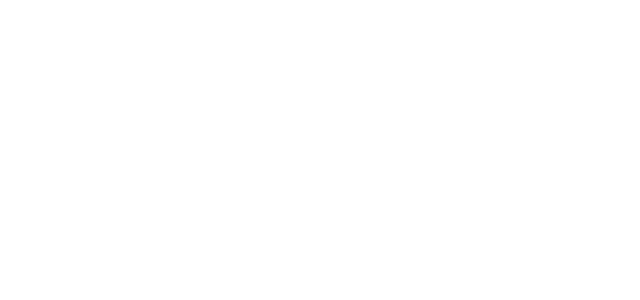
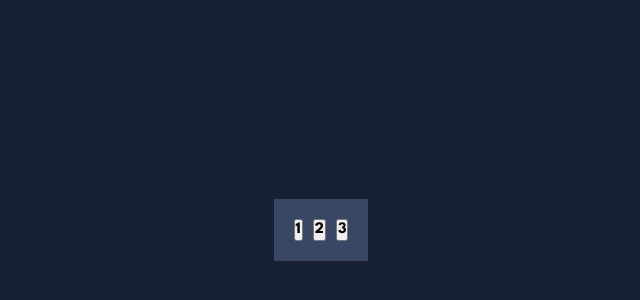
Before and after one commit to KaMazim/calculator_app, a React (Create React App) app: page / in a window 1280 px wide. Shown: the part 170-470 px from the top of the page, without its empty margins (319-959 px from the left). Built offline with nearby package versions, Linux system fonts and the light colour scheme.

Commit message:
feat: add theme to project

```diff
--- a/src/App.tsx
+++ b/src/App.tsx
@@ -1,5 +1,15 @@
-function App() {
-    return <div></div>;
-}
+import Container from './components/Container';
+import Screen from './components/Screen';
+import { ThemeProvider } from './providers/ThemeProvider';
+
+const App = () => {
+    return (
+        <ThemeProvider>
+            <Screen>
+                <Container />
+            </Screen>
+        </ThemeProvider>
+    );
+};
 
 export default App;
--- /dev/null
+++ b/src/components/Container.tsx
@@ -0,0 +1,34 @@
+import { useContext } from 'react';
+
+import styled from '@emotion/styled';
+
+import { ThemeContext } from '../providers/ThemeProvider';
+
+const StyledContainer = styled.div`
+    display: flex;
+    flex-direction: row;
+    gap: 10px;
+
+    padding: 20px;
+
+    background-color: ${({ theme }) => theme.color.background.main};
+`;
+
+const Container = () => {
+    const { setTheme } = useContext(ThemeContext);
+    return (
+        <StyledContainer>
+            {[0, 1, 2].map((value) => (
+                <button
+                    onClick={() => {
+                        setTheme(value as 0 | 1 | 2);
+                    }}
+                >
+                    {value + 1}
+                </button>
+            ))}
+        </StyledContainer>
+    );
+};
+
+export default Container;
--- /dev/null
+++ b/src/components/Screen.tsx
@@ -0,0 +1,17 @@
+import styled from '@emotion/styled';
+
+const Screen = styled.main`
+    width: 100%;
+    height: 100%;
+    min-height: 100vh;
+
+    display: flex;
+    justify-content: center;
+    align-items: center;
+
+    background-color: ${({ theme }) => theme.color.background.screen};
+
+    transition: ${({ theme }) => theme.transition};
+`;
+
+export default Screen;
--- /dev/null
+++ b/src/providers/ThemeProvider/colorThemes.ts
@@ -0,0 +1,98 @@
+import { Theme } from '@emotion/react';
+
+type colorTheme = Theme['color'];
+
+const colorThemes: colorTheme[] = [
+    {
+        background: {
+            main: 'hsl(222, 26%, 31%)',
+            toggleKeyPad: 'hsl(223, 31%, 20%)',
+            screen: 'hsl(224, 36%, 15%)',
+        },
+
+        key: {
+            primary: {
+                // Also used in toggle button
+                background: 'hsl(6, 63%, 50%)',
+                shadow: 'hsl(6, 70%, 34%)',
+                text: 'hsl(0, 0%, 100%)',
+            },
+            secondary: {
+                background: 'hsl(225, 21%, 49%)',
+                shadow: 'hsl(224, 28%, 35%)',
+                text: 'hsl(0, 0%, 100%)',
+            },
+            default: {
+                background: 'hsl(30, 25%, 89%)',
+                shadow: 'hsl(28, 16%, 65%)',
+                text: 'hsl(221, 14%, 31%)',
+            },
+        },
+
+        text: {
+            primary: 'hsl(0, 0%, 100%)',
+        },
+    },
+    {
+        background: {
+            main: 'hsl(0, 0%, 90%)',
+            toggleKeyPad: 'hsl(0, 5%, 81%)',
+            screen: 'hsl(0, 0%, 93%)',
+        },
+
+        key: {
+            primary: {
+                // Also used in toggle button
+                background: 'hsl(25, 98%, 40%)',
+                shadow: 'hsl(25, 99%, 27%)',
+                text: 'hsl(0, 0%, 100%)',
+            },
+            secondary: {
+                background: 'hsl(185, 42%, 37%)',
+                shadow: 'hsl(185, 58%, 25%)',
+                text: 'hsl(0, 0%, 100%)',
+            },
+            default: {
+                background: 'hsl(45, 7%, 89%)',
+                shadow: 'hsl(35, 11%, 61%)',
+                text: 'hsl(60, 10%, 19%)',
+            },
+        },
+
+        text: {
+            primary: 'hsl(60, 10%, 19%)',
+        },
+    },
+    {
+        background: {
+            main: 'hsl(268, 75%, 9%)',
+            toggleKeyPad: 'hsl(268, 71%, 12%)',
+            screen: 'hsl(268, 71%, 12%)',
+        },
+
+        key: {
+            primary: {
+                // Also used in toggle button
+                background: 'hsl(176, 100%, 44%)',
+                shadow: 'hsl(177, 92%, 70%)',
+                text: 'hsl(198, 20%, 13%)',
+            },
+            secondary: {
+                background: 'hsl(281, 89%, 26%)',
+                shadow: 'hsl(285, 91%, 52%)',
+                text: 'hsl(0, 0%, 100%)',
+            },
+            default: {
+                background: 'hsl(268, 47%, 21%)',
+                shadow: 'hsl(290, 70%, 36%)',
+                text: 'hsl(52, 100%, 62%)',
+            },
+        },
+
+        text: {
+            primary: 'hsl(52, 100%, 62%)',
+        },
+    },
+];
+
+export default colorThemes;
--- /dev/null
+++ b/src/providers/ThemeProvider/index.tsx
@@ -0,0 +1,26 @@
+import { ThemeProvider as EmotionThemeProvider, Theme } from '@emotion/react';
+
+import { useState, createContext } from 'react';
+
+import colorThemes from './colorThemes';
+
+type themeContext = {
+    currentTheme: Theme;
+    setTheme: React.Dispatch<React.SetStateAction<0 | 1 | 2>>;
+};
+
+const ThemeContext = createContext({} as themeContext);
+
+const ThemeProvider = ({ children }: { children: React.ReactNode }) => {
+    const [theme, setTheme] = useState<0 | 1 | 2>(0);
+
+    const currentTheme: Theme = { color: colorThemes[theme], transition: 'all 0.5s ease' };
+
+    return (
+        <ThemeContext.Provider value={{ currentTheme, setTheme }}>
+            <EmotionThemeProvider theme={currentTheme}>{children}</EmotionThemeProvider>
+        </ThemeContext.Provider>
+    );
+};
+
+export { ThemeProvider, ThemeContext };
```
Also changed, not shown: src/providers/ThemeProvider/emotion.d.ts (added, +37 -0 lines).
